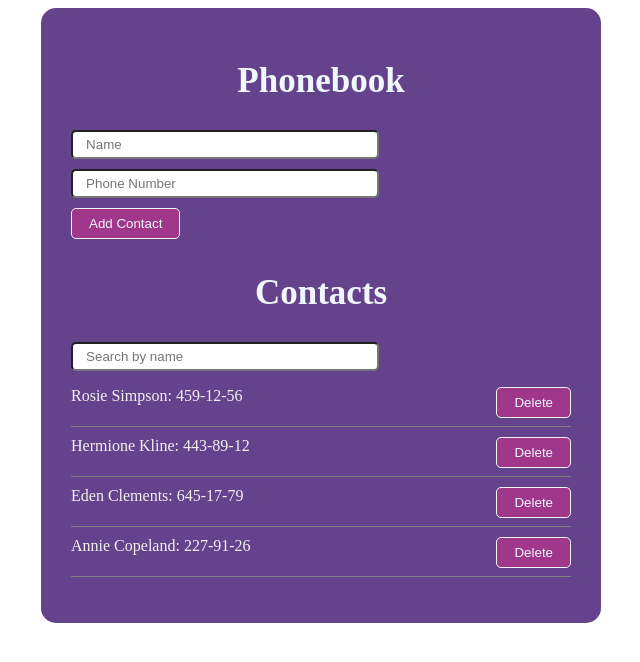
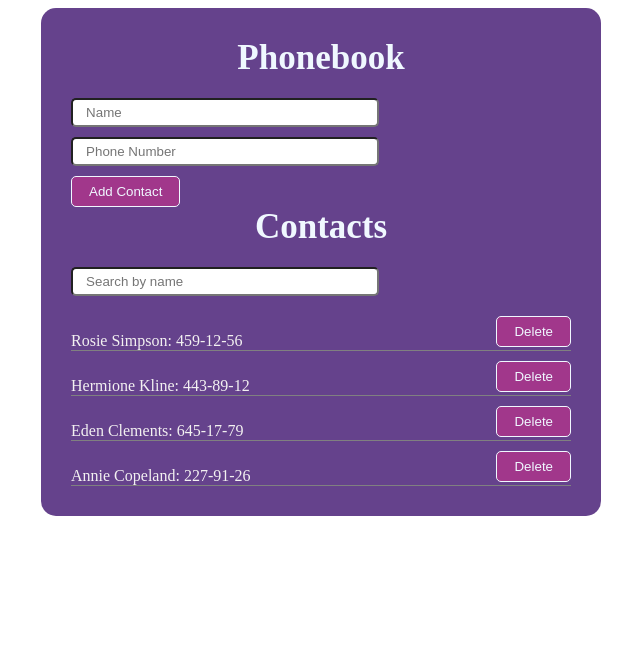
Before and after one commit to Michael3573/goit-react-hw-02-phonebook, a React (Create React App) app: page / in a window 1280 px wide. Shown: the top 662 px of the page, without its empty margins (319-959 px from the left). Built offline with nearby package versions, Linux system fonts and the light colour scheme.

Commit message:
commit-03

```diff
--- a/src/components/App.css
+++ b/src/components/App.css
@@ -1,7 +1,17 @@
-ul {
-  list-style: none;
+p,
+h1,
+h2,
+h3,
+h4,
+h5,
+h6 {
+  margin: 0;
 }
 
+ul {
+  margin: 0;
+  padding-left: 0;
+}
 .container {
   width: 500px;
   margin-left: auto;
@@ -41,8 +51,9 @@ ul {
   border-bottom: 1px solid gray;
   display: flex;
   justify-content: space-between;
-  padding-bottom: 8px;
   color: #f3f1f1;
+  vertical-align: bottom;
+  align-items: flex-end;
 }
 
 .contact-list {
@@ -60,6 +71,7 @@ ul {
   padding-left: 17px;
   padding-right: 17px;
   border-radius: 5px;
+  margin-bottom: 3px;
 
   background-color: #a1378b;
   border: solid 1px;
@@ -82,10 +94,12 @@ ul {
   width: 300px;
   padding-top: 5px;
   padding-bottom: 5px;
+  margin-bottom: 20px;
 }
 
 .text {
+  margin-bottom: 20px;
   color: aliceblue;
-  font-family: "Times New Roman", Times, serif;
+  font-family: 'Times New Roman', Times, serif;
   font-size: 35px;
 }
--- a/src/components/ContactForm.jsx
+++ b/src/components/ContactForm.jsx
@@ -1,28 +1,28 @@
-import React, { Component } from "react";
+import React, { Component } from 'react';
 
 class ContactForm extends Component {
   state = {
-    name: "",
-    number: "",
+    name: '',
+    number: '',
   };
 
-  handleNameChange = (e) => {
+  handleNameChange = e => {
     this.setState({ name: e.target.value });
   };
 
-  handleNumberChange = (e) => {
+  handleNumberChange = e => {
     this.setState({ number: e.target.value });
   };
 
-  handleSubmit = (e) => {
+  handleSubmit = e => {
     e.preventDefault();
     this.props.onSubmit(this.state.name, this.state.number);
-    this.setState({ name: "", number: "" });
+    this.setState({ name: '', number: '' });
   };
 
   render() {
     return (
-      <form className="form" onSubmit={this.handleSubmit}>
+      <form onSubmit={this.handleSubmit}>
         <input
           className="form"
           type="text"
```
